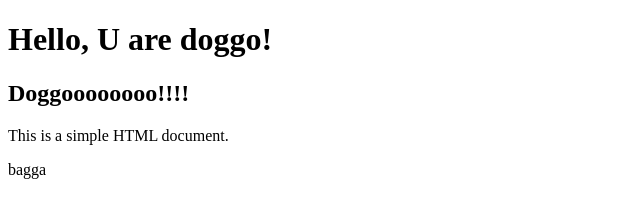
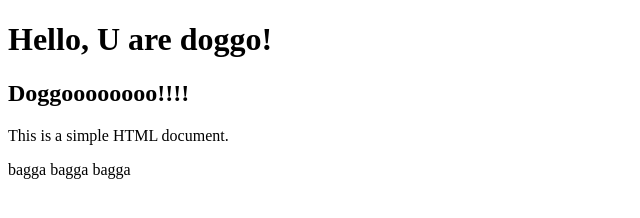
Before and after one commit to jannat-nayeem01/git_test, a plain HTML site: page index.html in a window 1280 px wide. Shown: the whole page, without its empty margins (0-640 px from the left). Drawn offline with Linux system fonts and the light colour scheme.

Commit message:
bagga bagga bagga

```diff
--- a/index.html
+++ b/index.html
@@ -11,7 +11,7 @@
         <h2>Doggoooooooo!!!!</h2>
         <p>This is a simple HTML document.</p>
         <p>
-            bagga
+            bagga bagga bagga
         </p>
     </main>
 </body>
```
